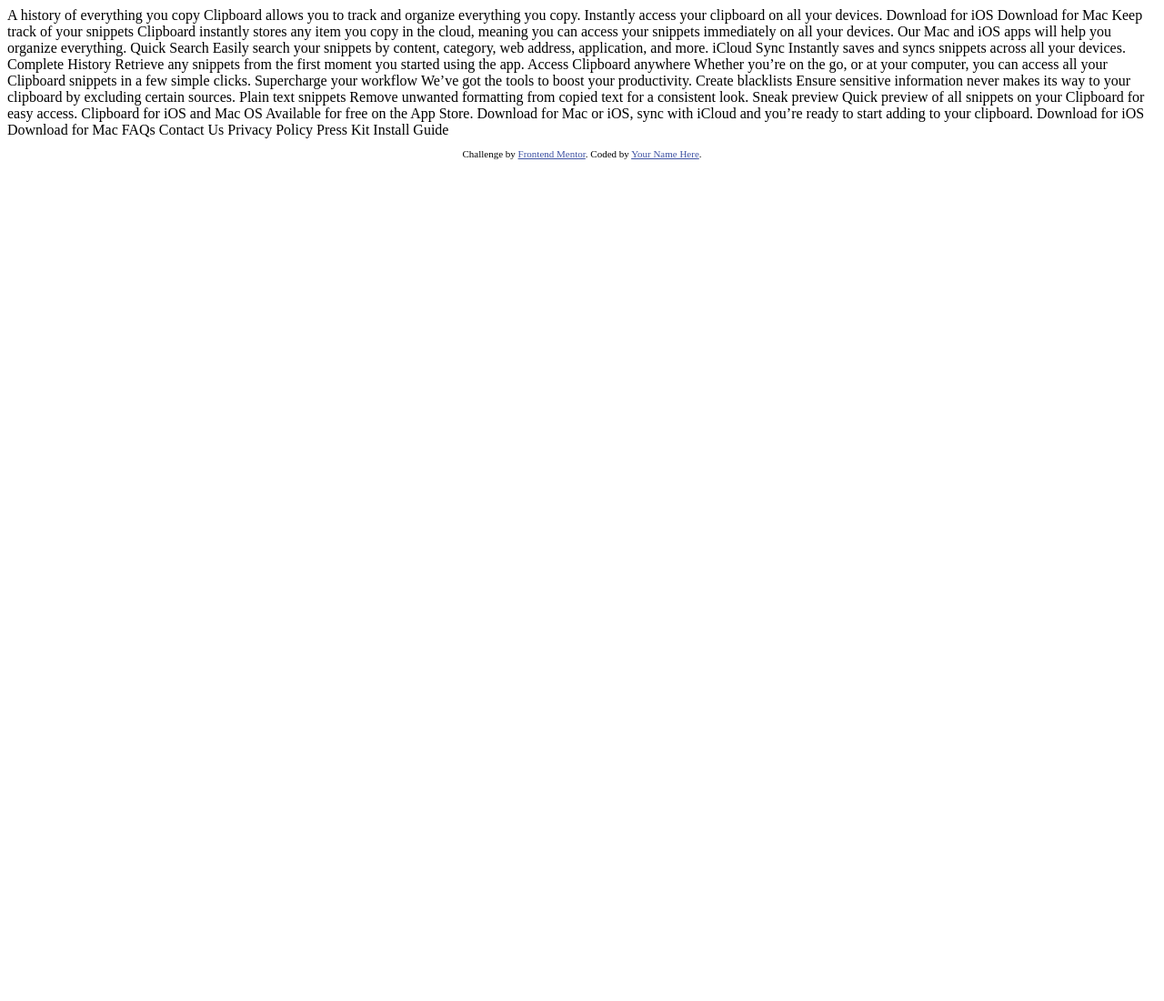
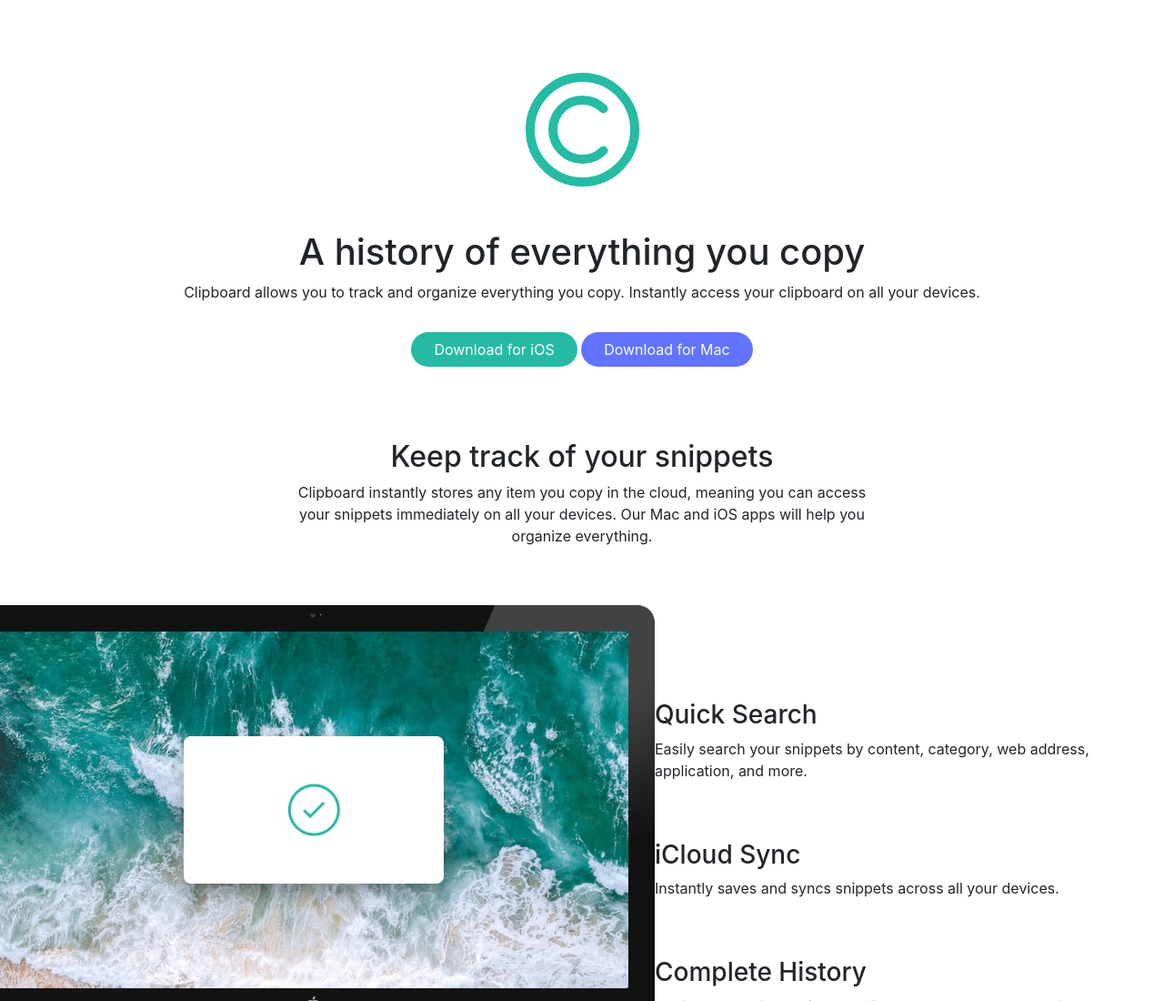
Before and after one commit to katerinamakri/clipboard-landing-page, a website: page index.html in a window 1280 px wide. Shown: the top 1100 px of the page at 91% size. Before the commit the page ends 800 px from the top, so only its background shows below. Drawn offline with nearby package versions, Linux system fonts and the light colour scheme.

Commit message:
Working on landing page

```diff
--- /dev/null
+++ b/css/main.css
@@ -0,0 +1 @@
+body .body-wrapper{position:relative;min-height:100vh;padding-bottom:50px}body main{max-width:1440px;margin:auto}body main #iOS-btn{background-color:#26BAA4}body main #Mac-btn{background-color:#6173FF}body main .flexbox-column{display:flex;flex-direction:column;justify-content:center;align-items:center;margin-top:5rem}body main .btn-container{margin-top:2rem}body main .keep-track-container{display:flex;justify-content:space-between;margin-top:3rem;overflow:hidden}body main .keep-track-container .image-computer{margin-left:-2rem}body footer{background-color:red;position:absolute;bottom:0;width:100%;height:50px}
--- a/index.html
+++ b/index.html
@@ -7,81 +7,88 @@
   <link rel="icon" type="image/png" sizes="32x32" href="./images/favicon-32x32.png">
 
   <title>Frontend Mentor | Clipboard landing page</title>
-
-  <!-- Feel free to remove these styles or customise in your own stylesheet 👍 -->
-  <style>
-    .attribution { font-size: 11px; text-align: center; }
-    .attribution a { color: hsl(228, 45%, 44%); }
-  </style>
+  <link rel="stylesheet" type="text/css" href="./css/main.css">
+  <link rel="stylesheet" href="https://stackpath.bootstrapcdn.com/bootstrap/4.3.1/css/bootstrap.min.css" integrity="sha384-ggOyR0iXCbMQv3Xipma34MD+dH/1fQ784/j6cY/iJTQUOhcWr7x9JvoRxT2MZw1T" crossorigin="anonymous">
 </head>
 <body>
+  <div class="body-wrapper">
+    <main>
+      <section class="flexbox-column">
+        <img src="./images/logo.svg">
+        <h1 class="mt-5 mb-0">A history of everything you copy</h1>
+        <p class="mt-2 mb-0">Clipboard allows you to track and organize everything you copy. Instantly access your clipboard on all your devices.</p>
+        <div class="btn-container">
+          <button class="btn rounded-pill text-white px-4" id="iOS-btn">Download for iOS</button>
+          <button class="btn rounded-pill text-white px-4" id="Mac-btn">Download for Mac</button>
+        </div>
+      </section>
 
-  A history of everything you copy
+      <section>
+        <article class="flexbox-column">
+          <h2>Keep track of your snippets</h2>
+          <p class="w-50 text-center">Clipboard instantly stores any item you copy in the cloud, meaning you can access your snippets immediately on all your devices. Our Mac and iOS apps will help you organize everything.</p>
+        </article>
 
-  Clipboard allows you to track and organize everything you
-  copy. Instantly access your clipboard on all your devices.
+        <div class="keep-track-container mt-5">
+          <img class="image-computer" src="./images/image-computer.jpg">
+          <div class="flexbox-column align-items-start m-0">
+            <article >
+              <h3>Quick Search</h3>
+              <p>Easily search your snippets by content, category, web address, application, and more.</p>
+            </article>
 
-  Download for iOS
-  Download for Mac
+            <article class="mt-5">
+              <h3>iCloud Sync</h3>
+              <p>Instantly saves and syncs snippets across all your devices.</p>
+            </article>
 
-  Keep track of your snippets
+            <article class="mt-5">
+              <h3>Complete History</h3>
+              <p>Retrieve any snippets from the first moment you started using the app.</p>
+            </article>
+          </div>
+        </div>
+      </section>
 
-  Clipboard instantly stores any item you copy in the cloud,
-  meaning you can access your snippets immediately on all your
-  devices. Our Mac and iOS apps will help you organize everything.
+      <section class="text-center">
+        <article class="flexbox-column">
+          <h2>Access Clipboard anywhere</h2>
+          <p class="w-50 text-center">Whether you’re on the go, or at your computer, you can access all your Clipboard snippets in a few simple clicks.</p>
+        </article>
+        <img class="mt-5" src="./images/image-devices.jpg">
+      </section>
 
-  Quick Search
+      <section>
+        <article class="flexbox-column">
+          <h2>Supercharge your workflow</h2>
+          <p class="w-50 text-center">We’ve got the tools to boost your productivity.</p>
+        </article>
 
-  Easily search your snippets by content, category, web address, application, and more.
+        <div class="d-flex text-center align-items-center">
+          <div>
+            <img src="./images/icon-blacklist.svg">
+            <h4>Create blacklists</h4>
+            <p>Ensure sensitive information never makes its way to your clipboard by excluding certain sources.</p>
+          </div>
 
-  iCloud Sync
+          <div>
+            <img src="./images/icon-text.svg">
+            <h4>Plain text snippets</h4>
+            <p>Remove unwanted formatting from copied text for a consistent look.</p>
+          </div>
 
-  Instantly saves and syncs snippets across all your devices.
+          <div>
+            <img src="./images/icon-preview.svg">
+            <h4>Sneak preview</h4>
+            <p>Quick preview of all snippets on your Clipboard for easy access.</p>
+          </div>
+        </div>
+      </section>
+    </main>
 
-  Complete History
-
-  Retrieve any snippets from the first moment you started using the app.
-
-  Access Clipboard anywhere
-
-  Whether you’re on the go, or at your computer, you can access all your Clipboard
-  snippets in a few simple clicks.
-
-  Supercharge your workflow
-
-  We’ve got the tools to boost your productivity.
-
-  Create blacklists
-
-  Ensure sensitive information never makes its way to your clipboard by excluding certain sources.
-
-  Plain text snippets
-
-  Remove unwanted formatting from copied text for a consistent look.
-
-  Sneak preview
-
-  Quick preview of all snippets on your Clipboard for easy access.
-
-  Clipboard for iOS and Mac OS
-
-  Available for free on the App Store. Download for Mac or iOS, sync with iCloud
-  and you’re ready to start adding to your clipboard.
-
-  Download for iOS
-  Download for Mac
-
-  FAQs
-  Contact Us
-  Privacy Policy
-  Press Kit
-  Install Guide
-
-  <footer>
-    <p class="attribution">
-      Challenge by <a href="https://www.frontendmentor.io?ref=challenge" target="_blank">Frontend Mentor</a>.
-      Coded by <a href="#">Your Name Here</a>.
-    </p>
-  </footer>
+    <footer>
+      <p> footer </p>
+    </footer>
+  </div>
 </body>
 </html>
--- a/less/styles.less
+++ b/less/styles.less
@@ -0,0 +1,20 @@
+body {
+	.body-wrapper { /*background-color:yellow;*/ position:relative; min-height:100vh; padding-bottom:50px; }
+	main {
+		max-width:1440px; margin:auto;
+		#iOS-btn { background-color:#26BAA4; }
+		#Mac-btn { background-color:#6173FF; }
+		// background-color:blue;
+		.flexbox-column { display:flex; flex-direction:column; justify-content:center; align-items:center; margin-top:5rem; }
+		.btn-container { margin-top:2rem; }
+
+		.keep-track-container {
+			display:flex; justify-content:space-between; margin-top:3rem; overflow:hidden;
+			.image-computer { margin-left:-2rem; }
+		}
+
+
+	}
+	footer { background-color:red; position:absolute; bottom:0; width:100%; height:50px; }
+
+}
```
Also changed, not shown: Gruntfile.js (added, +35 -0 lines).
